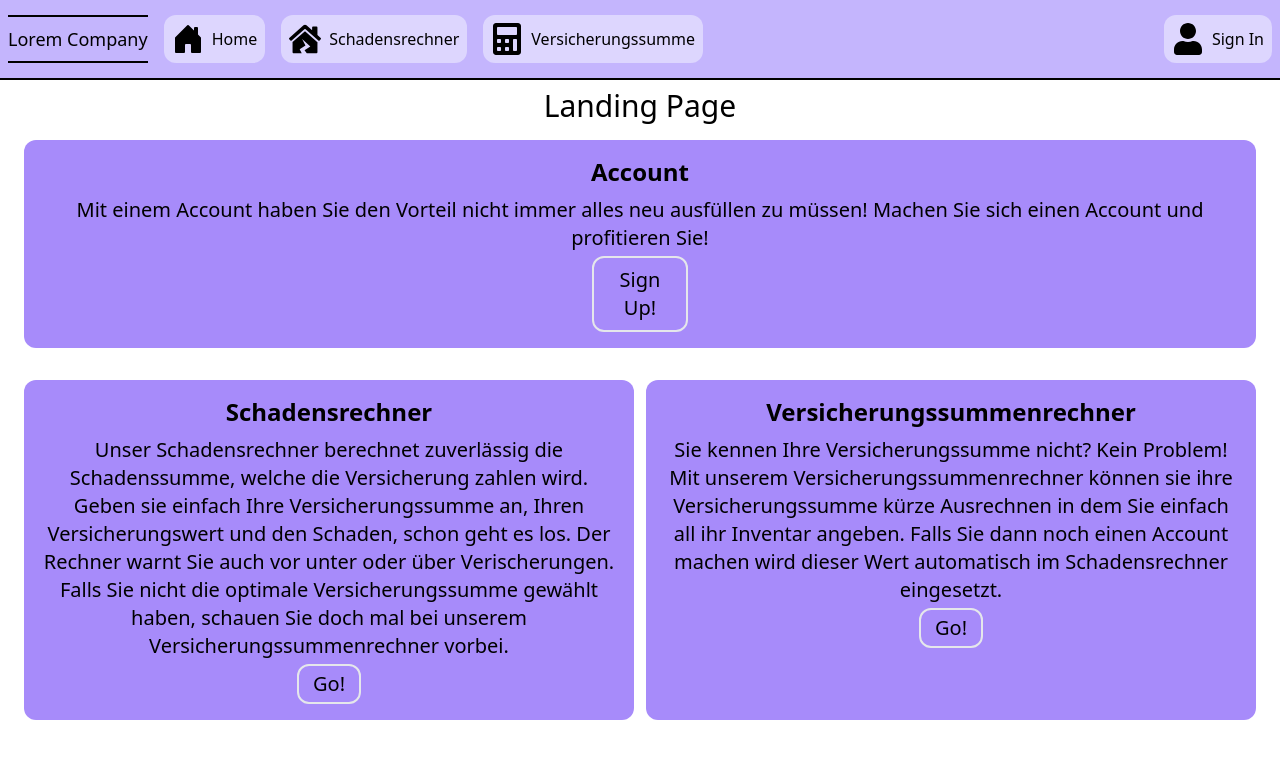
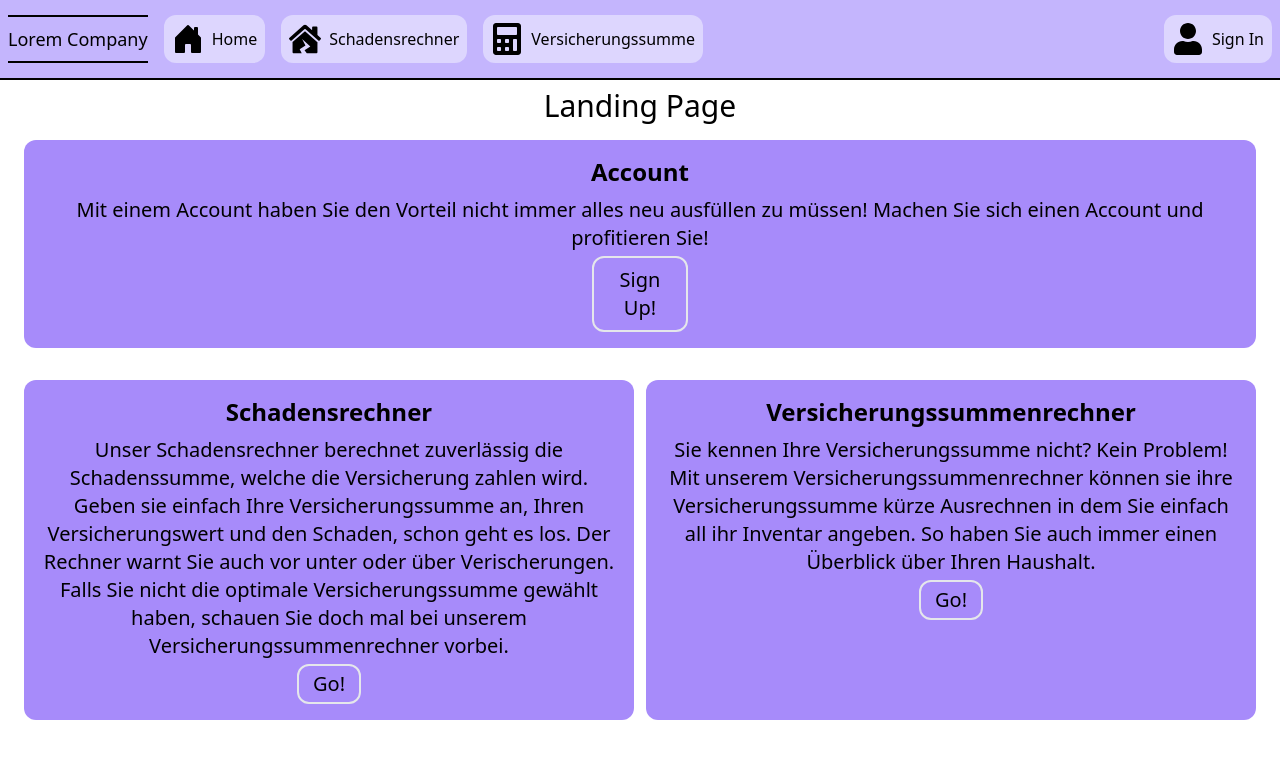
Before and after one commit to Jelenal1/Versicherungsrechner_bbw, a React (Vite) app in the folder calculator_app/: page / in a window 1280 px wide. Shown: the top 758 px of the page. Built offline with nearby package versions, Linux system fonts and the light colour scheme.

Commit message:
One Information about the Site wasn't true

```diff
--- a/calculator_app/src/components/Landing.jsx
+++ b/calculator_app/src/components/Landing.jsx
@@ -54,8 +54,8 @@ function Landing() {
               Sie kennen Ihre Versicherungssumme nicht? Kein Problem! <br /> Mit
               unserem Versicherungssummenrechner können sie ihre
               Versicherungssumme kürze Ausrechnen in dem Sie einfach all ihr
-              Inventar angeben. Falls Sie dann noch einen Account machen wird
-              dieser Wert automatisch im Schadensrechner eingesetzt.
+              Inventar angeben. So haben Sie auch immer einen Überblick über
+              Ihren Haushalt.
             </p>
             <button
               className="border-2 w-16 p-1 mx-auto mt-1 rounded-xl"
```
